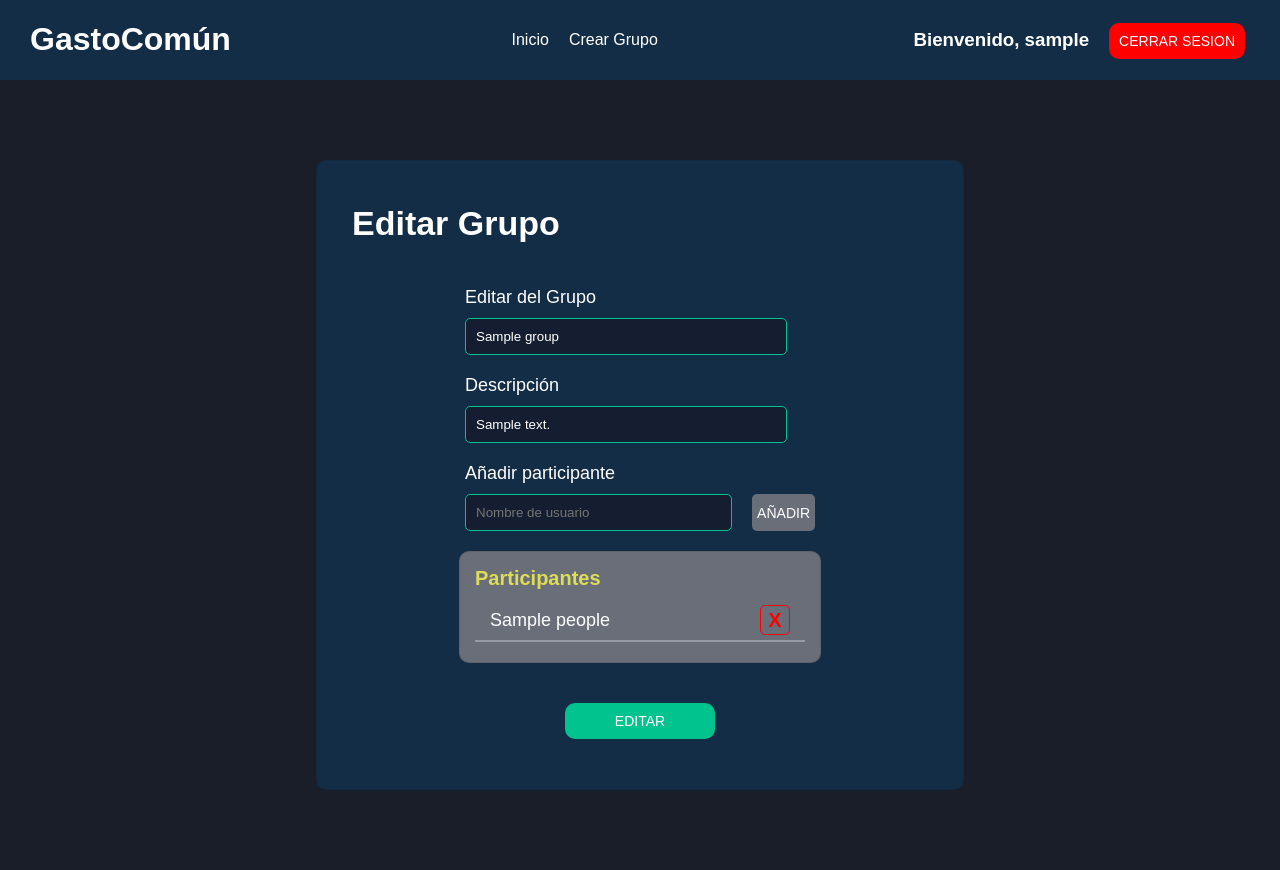
After one commit to AntonCanzobre/proyectoALS, a Flask app: template views/templates/group/editGroup.html in a window 1280 px wide. The commit adds this page. Run offline with Flask 3, Linux system fonts and the light colour scheme; the template is opened without the code that fills it: most values are stand-ins (such as "Sample title", 1, 10 or a date in 2020).

Commit message:
Completo, falta corregir detalles y añadir mensajes de errores

```diff
--- a/app.py
+++ b/app.py
@@ -108,7 +108,7 @@ def home():
         username = user.username
 
     groups_list, urls_groups = GroupDto.get_all_groups(srp,username=username)
-    print(urls_groups)
+
     sust = {
         "username":username,
         "groups_list" : groups_list,
--- a/static/css/groupStyle.css
+++ b/static/css/groupStyle.css
@@ -137,33 +137,7 @@
 
 }
 
-.btn{
-    padding: 10px;
-    height: auto;
-    width: 150px;
-    margin: 5px;
-    margin-top: 20px;
-    text-transform: uppercase;
-    color: #fff;
-    border-radius: 10px;
-    border: none;
-    background-color: #696E79;
-    text-decoration: none;
-    font-size: 14px;
-}
 
-.btn:hover{
-    cursor: pointer;
-    background-color: #3e4147;
-}
-
-.btn-submit{
-    background-color: #01C38D;
-}
-.btn-submit:hover{
-    background-color: #008b64;
-
-}
 
 .div-form-btn{
     display: flex;
@@ -337,3 +311,28 @@
     align-items: center;
     border-bottom: 2px solid rgba(255, 255, 255, 0.3);
 }
+
+.header-group {
+    display: flex;
+    justify-content: space-between;
+    align-items: center;
+}
+
+.edit-group {
+    width: 32px;
+}
+
+.header-group a {
+    padding: 10px;
+    border-radius: 50%;
+    border: none;
+    text-decoration: none;
+    display: inline-flex;
+    justify-content: center;
+    align-items: center;
+    transition: background-color 0.3s ease;
+}
+
+.header-group a:hover {
+    background-color: #0096FF;
+}
--- a/static/css/style.css
+++ b/static/css/style.css
@@ -34,13 +34,22 @@ header{
 .navBar li a{
     text-decoration: none;
     color: white;
-    /* background-color: red; */
     padding: 10px;
     border-radius: 10px;
 }
 
 .navBar li a:hover{
     background-color: #696E79;
+}
+
+.sesion {
+    display: flex;
+    align-items: baseline;
+
+}
+
+.sesion h3 {
+    margin: 15px;
 }
 
 .cerrar-sesion{
@@ -66,3 +75,99 @@ header{
 	margin-top: 80px;
     margin-bottom: 80px;
 }
+
+
+
+/* Estilos para el modal */
+.modal {
+    display: block;
+    position: fixed;
+    z-index: 1000;
+    left: 0;
+    top: 0;
+    width: 100%;
+    height: 100%;
+    overflow: auto;
+    background-color: rgba(0, 0, 0, 0.4);
+}
+
+.btn-add-expense {
+    display: flex;
+    justify-content: center;
+    background-color: #02b482;
+    font-weight: bold;
+}
+
+.btn-add-expense:hover {
+    background-color: #008b64;
+
+}
+
+/* Contenido del modal */
+.modal-content {
+    background-color: #132D46;
+    margin: 15% auto;
+    padding: 20px;
+    width: 80%;
+    max-width: 600px;
+    border-radius: 8px;
+}
+
+/* Botón de cierre */
+.close {
+    color: #696E79;
+    float: right;
+    font-size: 48px;
+    font-weight: bold;
+}
+
+.close:hover,
+.close:focus {
+    color: black;
+    text-decoration: none;
+    cursor: pointer;
+}
+.btn{
+    padding: 10px;
+    height: auto;
+    width: 150px;
+    margin: 5px;
+    margin-top: 20px;
+    text-transform: uppercase;
+    color: #fff;
+    border-radius: 10px;
+    border: none;
+    background-color: #696E79;
+    text-decoration: none;
+    font-size: 14px;
+}
+
+.btn:hover{
+    cursor: pointer;
+    background-color: #3e4147;
+}
+
+.btn-submit{
+    background-color: #01C38D;
+}
+.btn-submit:hover{
+    background-color: #008b64;
+
+}
+
+.btn-cancel {
+    display: flex;
+    font-weight: bold;
+    justify-content: center;
+    background-color: red;
+}
+
+.btn-cancel:hover {
+    cursor: pointer;
+    background-color: darkred;
+}
+
+.modal-div-form-btn {
+    display: flex;
+    justify-content: end;
+}
--- a/templates/layout.html
+++ b/templates/layout.html
@@ -17,12 +17,13 @@
             <ul>
                 <li><a href="/">Inicio</a></li>
                 <li><a href="/group/add">Crear Grupo</a></li>
-                <li><a href="#">Servicios</a></li>
-                <li><a href="#">Contacto</a></li>
             </ul>
         </nav>
 
-        <a href="/logout" class="cerrar-sesion"> Cerrar Sesion </a>
+        <div class="sesion">
+            <h3>Bienvenido, {{username}}</h3>
+            <a href="/logout" class="cerrar-sesion"> Cerrar Sesion </a>
+        </div>
     </header>
 
     <div class="container">
--- /dev/null
+++ b/views/templates/group/editGroup.html
@@ -0,0 +1,94 @@
+{% extends "layout.html" %}
+
+{% block css %}
+<link rel="stylesheet" href="{{ url_for('static', filename = 'css/groupStyle.css') }}">
+{% endblock %}
+
+{% block content %}
+
+
+    <div class="container-group">
+        <h2 class="group-heading">Editar Grupo</h2>
+        <div class="group-form">
+            <form method="POST" action="{{ url_for('group_blpr.edit_group', name=url) }}">
+
+                <div class="div-form">
+                    <label for="name-group">Editar del Grupo</label>
+                    <input type="text" class="form-group" name="name-group" placeholder="Nombre de Grupo" value="{{ group.name }}"/>
+                </div>
+
+                <div class="div-form">
+                    <label for="description-group">Descripción</label>
+                    <input type="text" class="form-group" name="description-group" placeholder="Descripción" value="{{ group.description }}"/>
+                </div>
+
+                <div class="div-form">
+                    <label for="new-user">Añadir participante</label>
+                    <div class="div-form-people">
+                        <input type="text" class="form-group form-group-persona" name="new-user" id="new-user" placeholder="Nombre de usuario" />
+                        <button class="boton-añadir-form" onclick="addParticipant()" type="button">Añadir</button>
+                    </div>
+                </div>
+
+                <div class="container-people">
+                    <h3 class="title-people">Participantes</h3>
+                    <ul id="participants-list" name="participants-list">
+
+                        {% for person in group.people %}
+                            <li>
+                                <input type="hidden" name="participants[]" value="{{ person }}">
+                                <span>{{ person }}</span> <button type="button" onclick='deleteParticipant("{{ person }}")'>X</button>
+                            </li>
+                        {% endfor %}
+
+                    </ul>
+                </div>
+                <div class="div-form-btn">
+                    <button type="submit" class="btn btn-submit">Editar</button>
+                </div>
+
+            </form>
+
+        </div>
+
+    </div>
+
+    <script>
+        function addParticipant() {
+            var newParticipant = document.getElementById("new-user").value;
+            var temp = document.getElementsByName("participants[]")
+
+            var listPeople = Array.from(temp).map(elemento => elemento.getAttribute('value'));
+
+            // Realizar solicitud AJAX al servidor Flask
+            var xhr = new XMLHttpRequest();
+            xhr.open("POST", "/group/search", true);
+            xhr.setRequestHeader("Content-Type", "application/json");
+
+            xhr.onreadystatechange = function () {
+                if (xhr.readyState === 4 && xhr.status === 200) {
+
+                    var response = JSON.parse(xhr.responseText);
+                    var participantsList = document.getElementById("participants-list");
+                    participant = response.participant;
+
+                    var listItem = document.createElement("li");
+
+                    listItem.innerHTML = '<input id="id+'+ participant +'" type="hidden" name="participants[]" value="' + participant +'">'
+                        +'<span>' + participant + '</span> <button type="button" onclick="deleteParticipant(\''+ participant +'\')">X</button>';
+                    participantsList.appendChild(listItem);
+                }
+            };
+
+            var data = JSON.stringify({newParticipant: newParticipant, participants: listPeople });
+            xhr.send(data);
+        }
+
+        function deleteParticipant(userDelete) {
+            console.log(userDelete)
+            var inputDeleted = document.getElementById("id"+userDelete)
+        }
+    </script>
+
+
+{% endblock %}
--- a/views/templates/group/viewGroup.html
+++ b/views/templates/group/viewGroup.html
@@ -8,7 +8,10 @@
 
 <div class="content">
     <div class="container-group">
-        <h2 class="group-heading">Grupo {{group.name}} </h2>
+        <div class="header-group">
+            <h2 class="group-heading">Grupo {{group.name}} </h2>
+            <a href="/group/edit/{{url}}"><img class="edit-group" src="/static/edit.svg" alt="editar grupo"></a>
+        </div>
         <p class="description-group">
             {{ group.description }}
         </p>
```
Also changed, not shown: model/Groupdto.py (+7 -0 lines), static/css/expensesStyle.css (+6 -2 lines), templates/home.html (+6 -2 lines), views/group.py (+56 -4 lines), views/templates/group/deleteGroup.html (added, +24 -0 lines), static/edit.svg (added).
